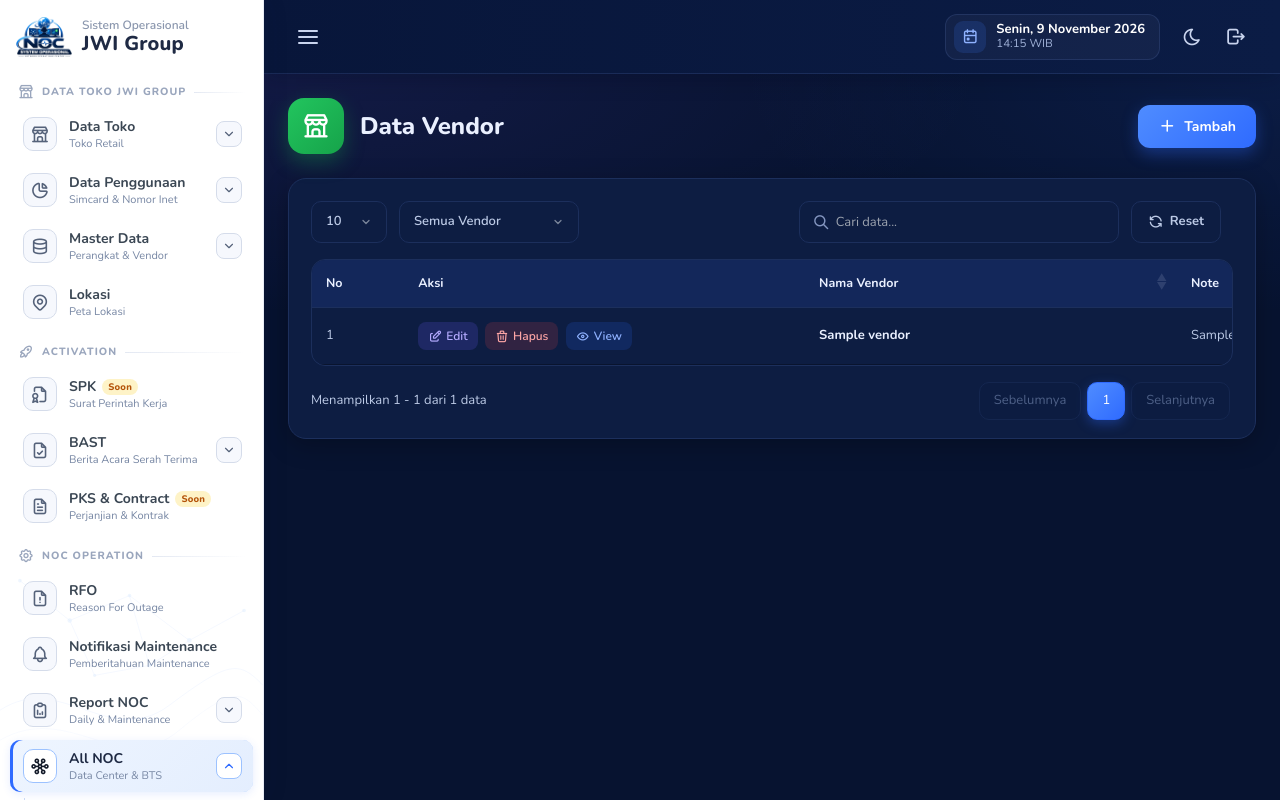
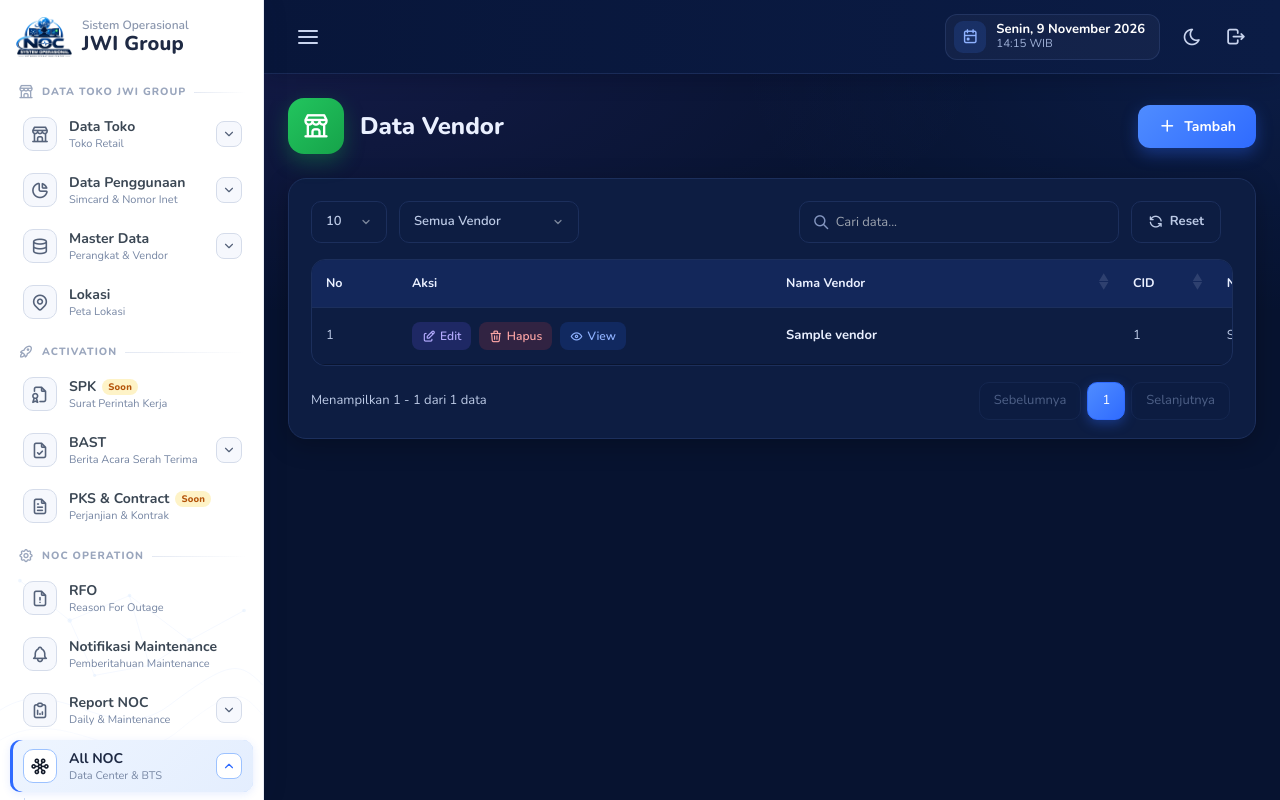
Before and after one commit to adminsitejwi-svg/portal-toko3, a CodeIgniter 4 app: the page made by app/Views/VendorNoc/index.php in a window 1280 px wide. Run offline with PHP 8.4 and a stand-in for CodeIgniter, Linux system fonts and the light colour scheme; the template is opened without the code that fills it: most values are stand-ins (such as "Sample title", 1, 10 or a date in 2020); data that the repository does not hold is empty; some libraries are stand-ins or nearby versions.

Commit message:
update bro

```diff
--- a/app/Controllers/VendorNoc.php
+++ b/app/Controllers/VendorNoc.php
@@ -44,6 +44,7 @@ class VendorNoc extends BaseController
     {
         return [
             'nama_vendor' => 'required|max_length[255]',
+            'cid'         => 'permit_empty|max_length[100]',
             'note'        => 'permit_empty|max_length[1000]',
         ];
     }
@@ -51,6 +52,7 @@ class VendorNoc extends BaseController
     private function messages(): array
     {
         return [
+            'cid'  => ['max_length' => 'CID maksimal 100 karakter.'],
             'note' => ['max_length' => 'Note maksimal 1000 karakter.'],
         ];
     }
@@ -61,6 +63,7 @@ class VendorNoc extends BaseController
 
         return [
             'nama_vendor' => $post('nama_vendor'),
+            'cid'         => $post('cid') ?: null,
             'note'        => $post('note') ?: null,
         ];
     }
--- a/app/Models/VendorNocModel.php
+++ b/app/Models/VendorNocModel.php
@@ -12,6 +12,7 @@ class VendorNocModel extends BaseModel
 
     protected $allowedFields = [
         'nama_vendor',
+        'cid',
         'note',
         'created_at'
     ];
--- a/app/Views/VendorNoc/EditFormVendorNoc.php
+++ b/app/Views/VendorNoc/EditFormVendorNoc.php
@@ -401,9 +401,13 @@
                     <input type="hidden" name="id" value="<?= esc($row['id'], 'attr') ?>">
 
                     <div class="grid grid-cols-1 md:grid-cols-2 gap-x-4 mt-5">
-                        <div class="form-group md:col-span-2">
+                        <div class="form-group">
                             <label>Nama Vendor <span style="color:red">*</span></label>
                             <input type="text" name="nama_vendor" id="r_nama_vendor" maxlength="255" required placeholder="Masukkan Nama Vendor" value="<?= esc(old('nama_vendor', $row['nama_vendor'] ?? '', false)) ?>" class="w-full min-h-[46px] px-4 py-3 text-sm border border-[#e3e8ee] rounded-lg text-[#3b4754] bg-white focus:border-primary-500 outline-none">
+                        </div>
+                        <div class="form-group">
+                            <label>CID</label>
+                            <input type="text" name="cid" id="r_cid" maxlength="100" placeholder="Masukkan CID" value="<?= esc(old('cid', $row['cid'] ?? '', false)) ?>" class="w-full min-h-[46px] px-4 py-3 text-sm border border-[#e3e8ee] rounded-lg text-[#3b4754] bg-white focus:border-primary-500 outline-none">
                         </div>
                         <div class="form-group md:col-span-2">
                             <label>Note</label>
--- a/app/Views/VendorNoc/FormVendorNoc.php
+++ b/app/Views/VendorNoc/FormVendorNoc.php
@@ -400,9 +400,13 @@
                     <?= csrf_field() ?>
 
                     <div class="grid grid-cols-1 md:grid-cols-2 gap-x-4 mt-5">
-                        <div class="form-group md:col-span-2">
+                        <div class="form-group">
                             <label>Nama Vendor <span style="color:red">*</span></label>
                             <input type="text" name="nama_vendor" id="r_nama_vendor" maxlength="255" required placeholder="Masukkan Nama Vendor" value="<?= esc(old('nama_vendor', $row['nama_vendor'] ?? '', false)) ?>" class="w-full min-h-[46px] px-4 py-3 text-sm border border-[#e3e8ee] rounded-lg text-[#3b4754] bg-white focus:border-primary-500 outline-none">
+                        </div>
+                        <div class="form-group">
+                            <label>CID</label>
+                            <input type="text" name="cid" id="r_cid" maxlength="100" placeholder="Masukkan CID" value="<?= esc(old('cid', $row['cid'] ?? '', false)) ?>" class="w-full min-h-[46px] px-4 py-3 text-sm border border-[#e3e8ee] rounded-lg text-[#3b4754] bg-white focus:border-primary-500 outline-none">
                         </div>
                         <div class="form-group md:col-span-2">
                             <label>Note</label>
--- a/app/Views/VendorNoc/index.php
+++ b/app/Views/VendorNoc/index.php
@@ -579,6 +579,7 @@
                                     <th>No</th>
                                     <th>Aksi</th>
                                     <th>Nama Vendor</th>
+                                    <th>CID</th>
                                     <th>Note</th>
                                 </tr>
                             </thead>
@@ -608,6 +609,7 @@
                                                 </button>
                                             </td>
                                             <td class="col-bold whitespace-normal min-w-[200px]"><?= esc($row['nama_vendor']); ?></td>
+                                            <td><?= esc(($row['cid'] ?? '') ?: '-'); ?></td>
                                             <td class="whitespace-pre-line min-w-[300px]"><?= esc($row['note'] ?: '-'); ?></td>
                                         </tr>
                                     <?php endforeach; ?>
@@ -633,6 +635,10 @@
                 <div>
                     <div class="text-gray-500">Nama Vendor</div>
                     <div class="font-medium" id="v_nama_vendor"></div>
+                </div>
+                <div>
+                    <div class="text-gray-500">CID</div>
+                    <div class="font-medium" id="v_cid"></div>
                 </div>
                 <div class="md:col-span-2">
                     <div class="text-gray-500">Note</div>
@@ -661,7 +667,7 @@
 
         function openViewModal(d) {
             const set = (id, v) => document.getElementById(id).textContent = (v === null || v === undefined || String(v).trim() === '') ? '-' : v;
-            ['nama_vendor', 'note'].forEach(k => set('v_' + k, d[k]));
+            ['nama_vendor', 'cid', 'note'].forEach(k => set('v_' + k, d[k]));
             set('v_created', d.created_at ? tglIndo(d.created_at.substring(0, 10)) + ' ' + d.created_at.substring(11, 16) : '');
 
             document.getElementById('viewModal').classList.remove('hidden');
--- /dev/null
+++ b/database/d_vendor_cid.sql
@@ -0,0 +1,3 @@
+-- Data Vendor (menu All NOC > Data Vendor): tambah kolom CID (opsional, diisi manual)
+ALTER TABLE `d_vendor`
+  ADD COLUMN `cid` varchar(100) DEFAULT NULL AFTER `nama_vendor`;
```
